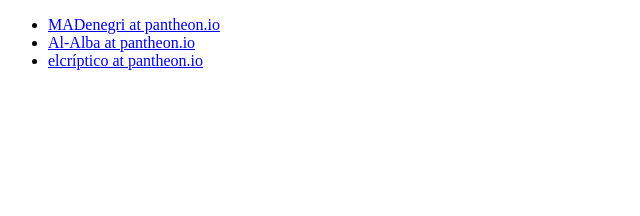
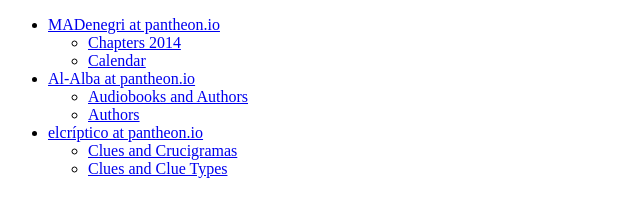
Before and after one commit to HartasCuerdas/hartascuerdas.github.io, a plain HTML site: page projects/index.html in a window 1280 px wide. Shown: the whole page, without its empty margins (0-640 px from the left). Drawn offline with Linux system fonts and the light colour scheme.

Commit message:
adds project directory

```diff
--- a/projects/index.html
+++ b/projects/index.html
@@ -7,15 +7,43 @@
 <body>
 
 <ul>
+
   <li>
     <a href="http://live-madenegri.pantheon.io">MADenegri at pantheon.io</a>
+    <ul>
+      <li>
+        <a href="http://live-madenegri.pantheon.io/chapters/2014">Chapters 2014</a>
+      </li>
+      <li>
+        <a href="http://live-madenegri.pantheon.io/calendar">Calendar</a>
+      </li>
+    </ul>
   </li>
+
   <li>
     <a href="http://live-al-alba.pantheon.io">Al-Alba at pantheon.io</a>
+    <ul>
+      <li>
+        <a href="http://live-al-alba.pantheon.io/audiobooks-and-authors">  Audiobooks and Authors</a>
+      </li>
+      <li>
+        <a href="http://live-al-alba.pantheon.io/authors">Authors</a>
+      </li>
+    </ul>
   </li>
+
   <li>
     <a href="http://live-elcriptico.pantheon.io">elcríptico at pantheon.io</a>
+    <ul>
+      <li>
+        <a href="http://live-elcriptico.pantheon.io/clues-and-crucigramas">  Clues and Crucigramas</a>
+      </li>
+      <li>
+        <a href="http://live-elcriptico.pantheon.io/clues-and-clue-types">  Clues and Clue Types</a>
+      </li>
+    </ul>
   </li>
+
 </ul>
 
 </body>
```
